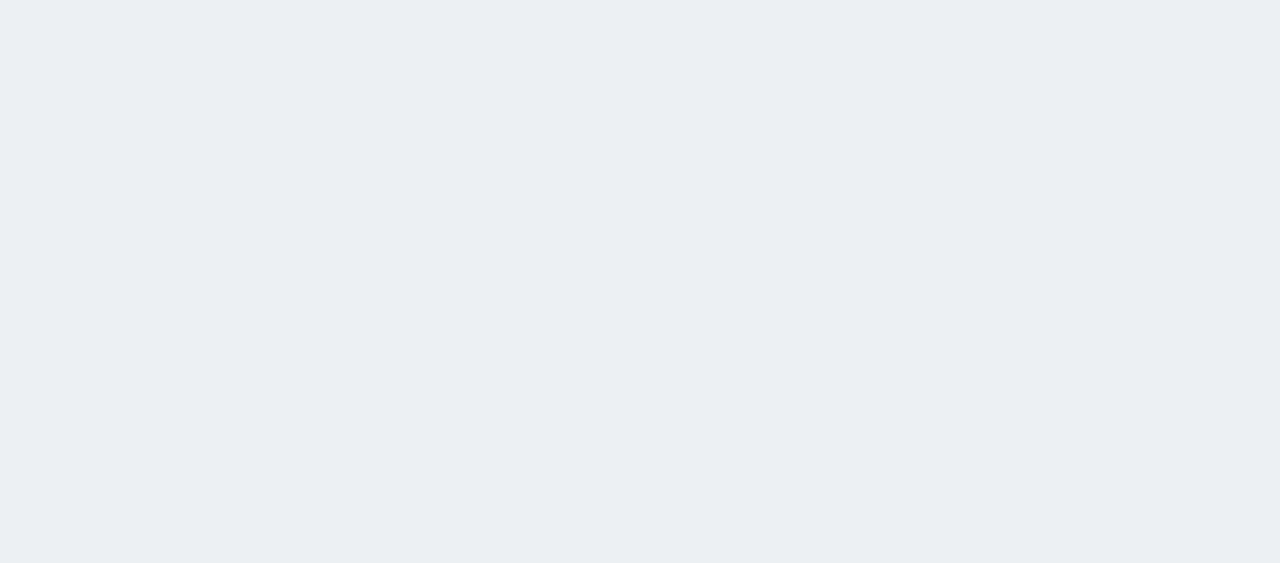
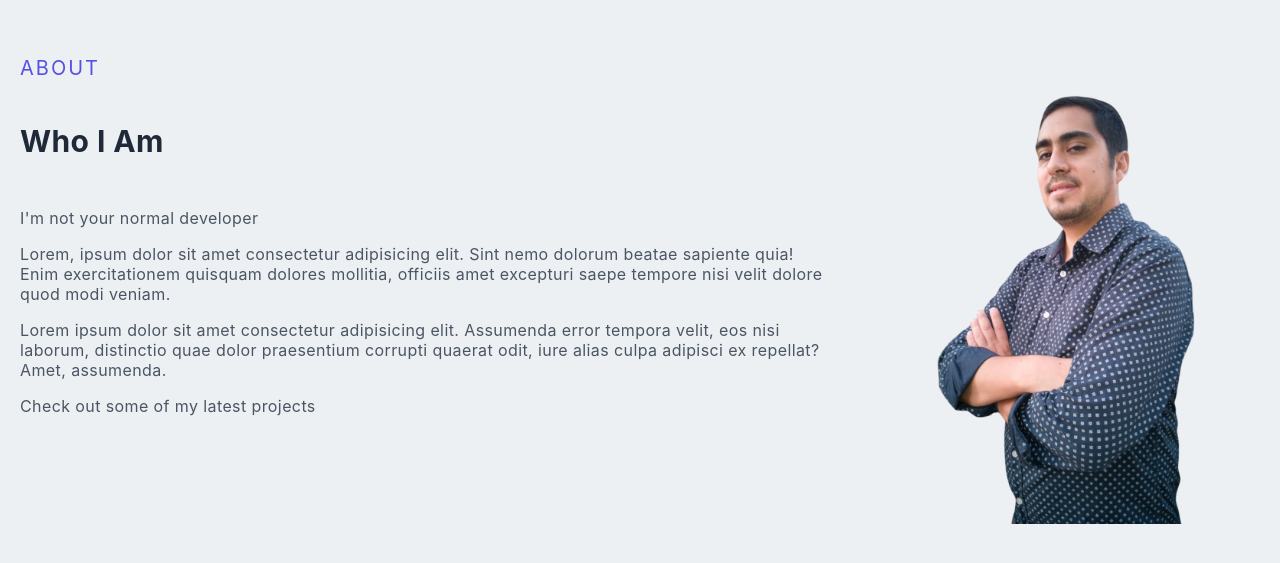
Before and after one commit to jmella22/portfolio, a Next.js app: page / in a window 1280 px wide. Shown: the part 919-1482 px from the top of the page. Before the commit the page ends 800 px from the top, so only its background shows below. Built offline with nearby package versions, Linux system fonts and the light colour scheme.

Commit message:
about 100%

```diff
--- /dev/null
+++ b/components/About.jsx
@@ -0,0 +1,36 @@
+import Image from "next/image";
+import React from "react";
+import styles from "../styles/About.module.css";
+import ME from "../assets/photo1654112623-removebg.png";
+
+const About = () => {
+  return (
+    <div className={styles.container1}>
+      <div className={styles.container2}>
+        <div className={styles.container3}>
+          <p className={styles.about}>About</p>
+          <h2 className={styles.who}>Who I Am</h2>
+          <p className={styles.txt}>I'm not your normal developer</p>
+          <p className={styles.txt}>
+            Lorem, ipsum dolor sit amet consectetur adipisicing elit. Sint nemo
+            dolorum beatae sapiente quia! Enim exercitationem quisquam dolores
+            mollitia, officiis amet excepturi saepe tempore nisi velit dolore
+            quod modi veniam.
+          </p>
+          <p className={styles.txt}>
+            Lorem ipsum dolor sit amet consectetur adipisicing elit. Assumenda
+            error tempora velit, eos nisi laborum, distinctio quae dolor
+            praesentium corrupti quaerat odit, iure alias culpa adipisci ex
+            repellat? Amet, assumenda.
+          </p>
+          <p className={styles.txt2}>Check out some of my latest projects</p>
+        </div>
+        <div className={styles.container_img}>
+          <Image src={ME} alt="image of jose mella" />
+        </div>
+      </div>
+    </div>
+  );
+};
+
+export default About;
--- a/pages/index.js
+++ b/pages/index.js
@@ -1,4 +1,5 @@
 import Head from "next/head";
+import About from "../components/About";
 import Main from "../components/Main";
 import Navbar from "../components/Navbar";
 
@@ -16,6 +17,7 @@ export default function Home() {
       </Head>
       <Navbar />
       <Main />
+      <About />
     </div>
   );
 }
--- /dev/null
+++ b/styles/About.module.css
@@ -0,0 +1,71 @@
+.container1 {
+  display: flex;
+  padding: 4rem 0.5rem 4rem 0.5rem;
+  align-items: center;
+  width: 100%;
+}
+
+.container2 {
+  max-width: 1240px;
+  width: 100%;
+  margin: auto;
+}
+
+.container3 {
+  grid-column: span 2 / span 2;
+}
+
+.about {
+  font-size: 1.25rem;
+  line-height: 1.75rem;
+  letter-spacing: 0.1em;
+  text-transform: uppercase;
+  color: #5651e5;
+}
+
+.who {
+  padding-top: 1rem;
+  padding-bottom: 1rem;
+}
+
+.txt {
+  padding-top: 0.5rem;
+  padding-bottom: 0.5rem;
+  color: #4b5563;
+  margin: 0;
+}
+
+.txt2 {
+  padding-top: 0.5rem;
+  padding-bottom: 0.5rem;
+  color: #4b5563;
+  margin: 0;
+  cursor: pointer;
+}
+
+.txt2:hover {
+  color: #5651e5;
+}
+
+.contianer_img {
+  justify-content: center;
+  align-items: center;
+  display: flex;
+  width: 100%;
+  height: auto;
+  margin: auto;
+}
+
+/*---------- Media Query ---------- */
+
+@media (min-width: 768px) {
+  .container1 {
+    height: 100vh;
+  }
+
+  .container2 {
+    display: grid;
+    grid-template-columns: repeat(3, minmax(0, 1fr));
+    gap: 2rem;
+  }
+}
--- a/styles/Navbar.module.css
+++ b/styles/Navbar.module.css
@@ -1,10 +1,11 @@
 .container1 {
   position: fixed;
-  z-index: 40;
+  z-index: 100;
   width: 100%;
   height: 5rem;
   box-shadow: 0 20px 25px -5px rgba(0, 0, 0, 0.1),
     0 10px 10px -5px rgba(0, 0, 0, 0.04);
+  background-color: #ecf0f3;
 }
 
 .container2 {
```
Also changed, not shown: assets/photo1654112623-removebg.png (added).
